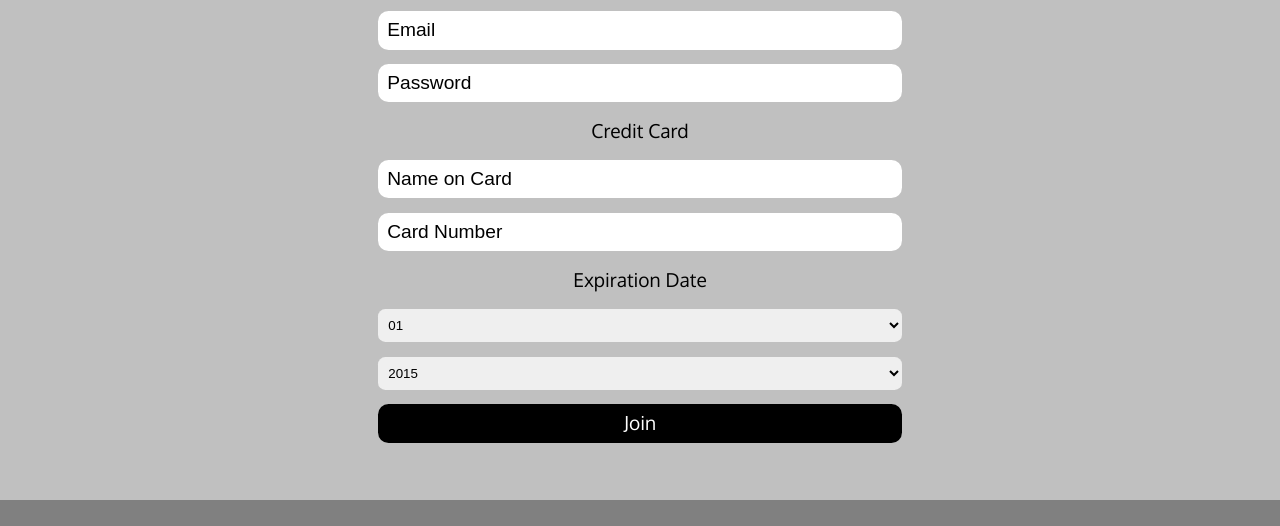
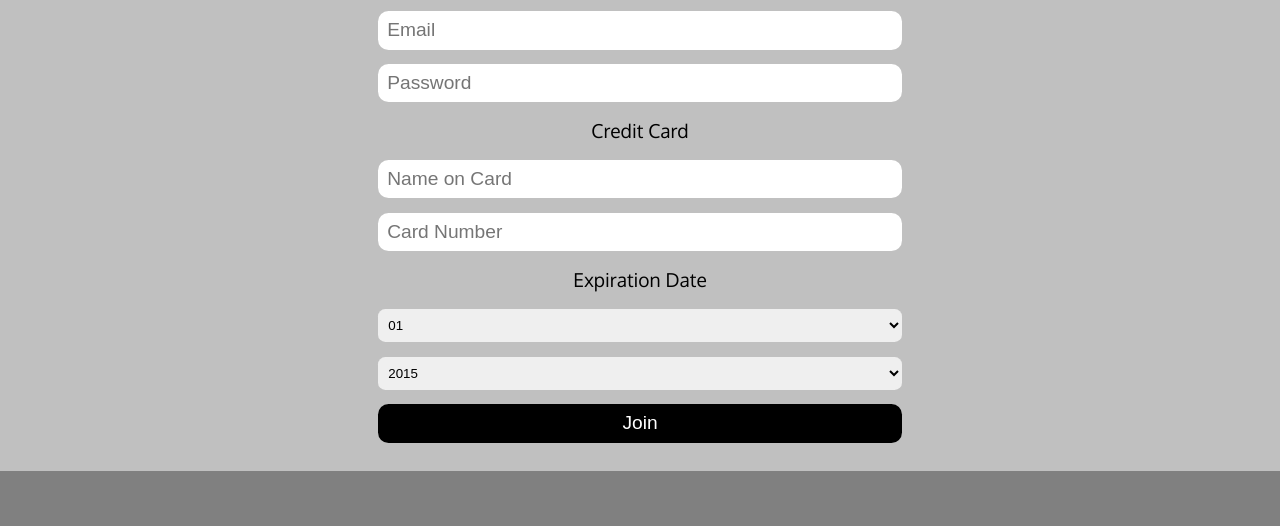
Before and after one commit to KevinBMcIntyre/dsn1675-saas-website, a plain HTML site: page signup.html in a window 1280 px wide. Shown: the part 219-745 px from the top of the page. Drawn offline with Linux system fonts and the light colour scheme.

Commit message:
finished adding forms to website

```diff
--- a/css/main.css
+++ b/css/main.css
@@ -44,6 +44,10 @@ a{
 	padding: .25em .5em;
 	border: 0;
 	width: 100%;
+}
+.expiration {
+	width: 100%;
+	float: left;
 }
 .select {
 	height: 2.5em;
--- a/signup.html
+++ b/signup.html
@@ -42,21 +42,23 @@
 				</div>
 				<div class="unit unit-xs-1 unit-s-1 unit-m-1 unit-l-1 sidesgutter mw unit-l-centered">
 					<div class="unit unit-xs-1 unit-s-1 unit-m-1-2 unit-l-1-2 unit-push-m-1-4 gutter-1-2">
-						<form>
-							<label for="email2"></label>
-							<input type="text" id="email2" name="email" value="Email" class="input push-1-2">
-							<label for="password2"></label>
-							<input type="text" name="password" id="password2" value="Password" class="input push-1-2">
-						</form>
+						<form action="https://formspree.io/kevinmcintyre2014@gmail.com" method="post">
+							<div>
+								<input name="email" id="email" type="email" placeholder="Email" class="input push-1-2" required>
+							</div>
+							<div>
+								<input name="password" id="password" type="password" placeholder="Password" class="input push-1-2" required>
+							</div>
 							<p class="text-center push-1-2">Credit Card</p>
-						<form>
-							<label for="cardname"></label>
-							<input type="text" id="cardname" name="cardname" value="Name on Card" class="input push-1-2">
-							<label for="cardnumber"></label>
-							<input type="text" id="cardnumber" name="cardnumber" value="Card Number" class="input push-1-2">
-						</form>
-						<p class="text-center push-1-2">Expiration Date</p>
-						<select class="input select push-1-2">
+							<div>
+								<input name="cardname" id="cardname" placeholder="Name on Card" class="input push-1-2" required>
+							</div>
+							<div>
+								<input name="cardnumber" id="cardnumber" type="number" placeholder="Card Number" class="input push-1-2" required>
+							</div>
+							<div>
+								<label class="text-center push-1-2 expiration" for="expiration">Expiration Date</label>
+								<select id="expiration" class="input select push-1-2">
 									<option>01</option>
 									<option>02</option>
 									<option>03</option>
@@ -70,7 +72,7 @@
 									<option>11</option>
 									<option>12</option>
 								</select>
-						<select class="input select push-1-2">
+								<select id="expiration" class="input select push-1-2">
 									<option>2015</option>
 									<option>2016</option>
 									<option>2017</option>
@@ -83,8 +85,12 @@
 									<option>2024</option>
 									<option>2025</option>
 								</select>
-						<br>
-						<p class="black button"><a class="white" href="index.html">Join</a></p>
+							</div>
+							<div>
+								<button class="white black button2 kilo" type="submit">Join</button>
+							</div>
+							<input type="hidden" name"_next" value="http://kevinbmcintyre.github.io/dsn1675-saas-website/thankyou">
+						</form>
 					</div>
 				</div>
 			</div>
```
Lines whose indentation alone changed are shown as unchanged.
